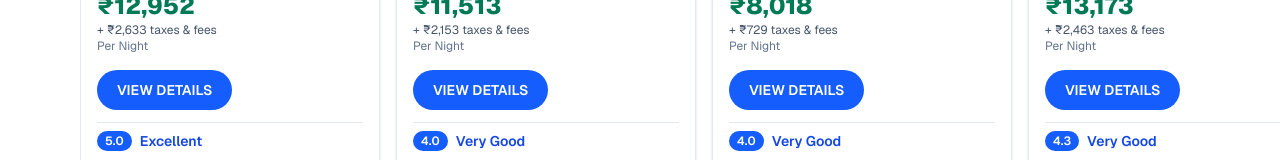
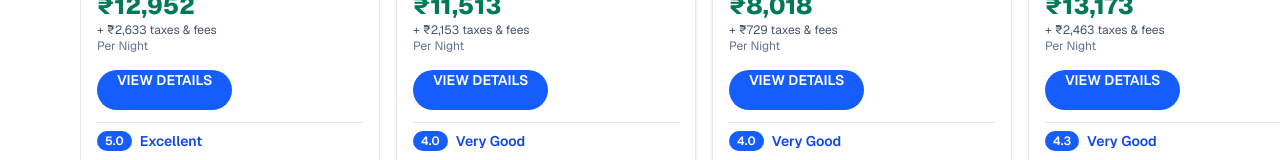
Before and after one commit to mjainv5/chatgpt-app-with-next-js, a Next.js app: page / in a window 1280 px wide. Shown: the part 605-765 px from the top of the page. Built offline with nearby package versions, Linux system fonts and the light colour scheme.

Commit message:
Update page.tsx

```diff
--- a/app/page.tsx
+++ b/app/page.tsx
@@ -331,12 +331,13 @@ export default function Home() {
                   <div className="text-xs text-slate-500">Per Night</div>
                 </div>
 
-                <button
+                <Link
                   className="mt-1 self-start rounded-full bg-blue-600 hover:bg-blue-700 text-white font-semibold text-sm h-10 px-5"
-                  onClick={() => openExternal(h.url)}
+                  href={`/hotel/${h.id}`}
+                  prefetch={true}
                 >
                   VIEW DETAILS
-                </button>
+                </Link>
 
                 <div className="pt-2 border-t border-slate-200 dark:border-slate-800 flex items-center gap-2">
                   <span className="inline-flex items-center gap-1 bg-blue-600 text-white text-xs font-semibold px-2 py-0.5 rounded-full">
```
